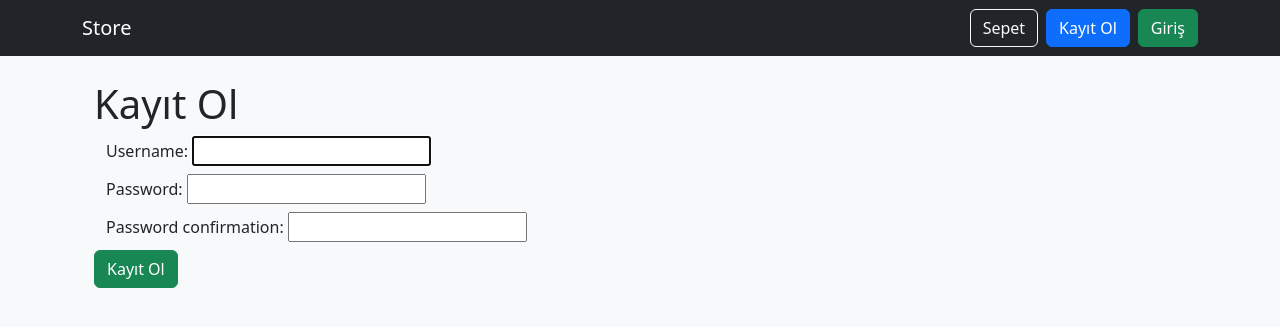
After one commit to cmdnzgk/ecommerce_project, a Django app: page /register/ in a window 1280 px wide. The commit adds this page. Shown: the top 327 px of the page. Run offline with Django 5.2, Linux system fonts and the light colour scheme.

Commit message:
feat: added bootstrap UI and implemented user authentication system

```diff
--- /dev/null
+++ b/store/forms.py
@@ -0,0 +1,7 @@
+from django.contrib.auth.forms import UserCreationForm
+from django.contrib.auth.models import User
+
+class RegisterForm(UserCreationForm):
+    class Meta:
+        model = User
+        fields = ["username", "password1", "password2"]
--- a/store/templates/base.html
+++ b/store/templates/base.html
@@ -6,6 +6,13 @@
 </head>
 <body class="bg-light">
     {% include 'navbar.html' %}
+    {% if messages %}
+        {% for message in messages %}
+            <div class="container mt-3">
+                <span class="text-bg-success p-2">{{ message }}</span>
+            </div>
+        {% endfor %}
+    {% endif %}
 <div class="container mt-4">
     {% block content %}
     {% endblock %}
--- a/store/templates/navbar.html
+++ b/store/templates/navbar.html
@@ -1,8 +1,20 @@
 <nav class="navbar navbar-expand-lg navbar-dark bg-dark">
     <div class="container">
-        <a class="navbar-brand" href="{% url 'product_list' %}">Ürünler</a>
-        <div>
+        <a class="navbar-brand" href="{% url 'product_list' %}">Store</a>
+        <div class="d-flex align-items-center gap-2">
             <a class="btn btn-outline-light" href="{% url 'cart' %}">Sepet</a>
+            <a class="btn btn-primary" href="{% url 'register' %}">Kayıt Ol</a>
+            <a class="btn btn-success" href="{% url 'login' %}">Giriş</a>
         </div>
     </div>
 </nav>
+
+{% comment %}
+{% if user.is_authanticated %}
+    <span class="text-light">{{ user.username }}</span>
+    <a class="btn btn-danger" href="{% url 'logout' %}">Çıkış</a>
+{% else %}
+
+    <a class="btn btn-primary" href="{% url 'register' %}">Kayıt Ol</a>
+{% endif %}
+{% endcomment %}
--- /dev/null
+++ b/store/templates/register.html
@@ -0,0 +1,25 @@
+{% extends 'base.html' %}
+
+{% block content %}
+
+<div class="container mt-4">
+    <h1>Kayıt Ol</h1>
+    <form method="POST">
+        {% csrf_token %}
+        <div class="container mt-2">
+            {{ form.username.label_tag }}
+            {{ form.username }}
+        </div>
+        <div class="container mt-2">
+            {{ form.password1.label_tag }}
+            {{ form.password1 }}
+        </div>
+        <div class="container mt-2">
+            {{ form.password2.label_tag }}
+            {{ form.password2 }}
+        </div>
+        <button class="btn btn-success mt-2" type="submit">Kayıt Ol</button>
+    </form>
+</div>
+
+{% endblock %}
--- a/store/urls.py
+++ b/store/urls.py
@@ -9,4 +9,6 @@ urlpatterns = [
     path("increase/<int:item_id>/", views.increase_quantity, name="increase_quantity"),
     path("decrease/<int:item_id>/", views.decrease_quantity, name="decrease_quantity"),
     path("remove/<int:item_id>/", views.remove_from_cart, name="remove_from_cart"),
+    path("register/", views.register, name="register"),
+    path("login/", views.user_login, name="login"),
 ]
--- a/store/views.py
+++ b/store/views.py
@@ -1,6 +1,10 @@
 from django.shortcuts import render, get_object_or_404, redirect
 from .models import Product, Category, Cart, CartItem
 from django.contrib.auth.decorators import login_required
+from django.contrib.auth import login, authenticate
+from .forms import RegisterForm
+from django.contrib import messages
+
 
 def product_list(request):
     category_id = request.GET.get("category")
@@ -73,3 +77,32 @@ def remove_from_cart(request, item_id):
     item.delete()
 
     return redirect("cart")
+
+def register(request):
+    form = RegisterForm(request.POST or None)
+
+    if form.is_valid():
+        user = form.save()
+        login(request, user)
+
+        return redirect("product_list")
+
+    return render(request, "register.html", {"form": form})
+
+def user_login(request):
+    if request.method == "POST":
+        username = request.POST.get("username")
+        password = request.POST.get("password")
+
+        user = authenticate(request, username = username, password = password)
+
+        if user is not None:
+            login(request, user)
+            messages.success(request, f"Hoşgeldiniz, {user}.")
+
+            return redirect("product_list")
+
+        else:
+            messages.error(request, "Kullanıcı adı veya Şifre hatalı.")
+
+    return render(request, "login.html")
```
Also changed, not shown: store/templates/login.html (added, +21 -0 lines).
